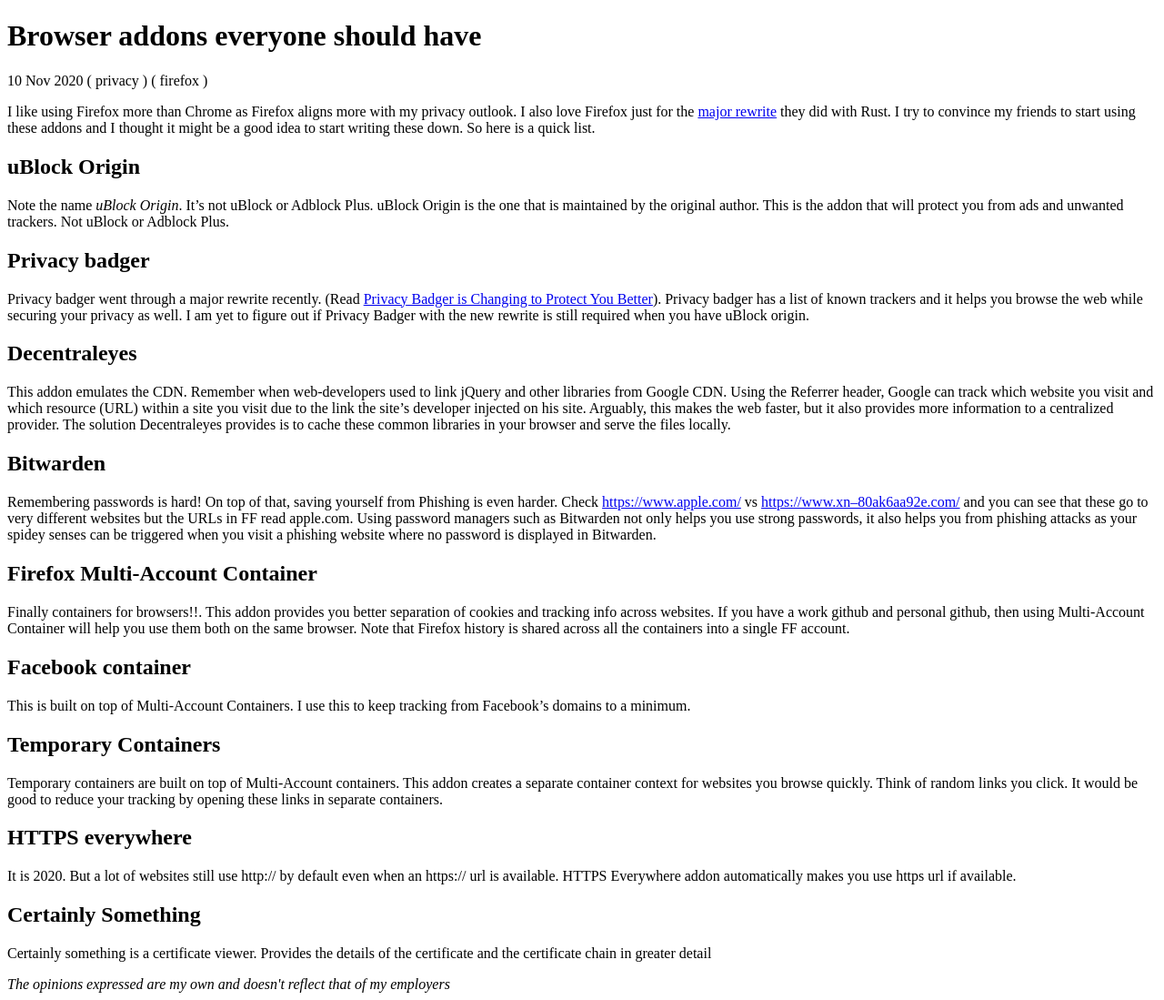
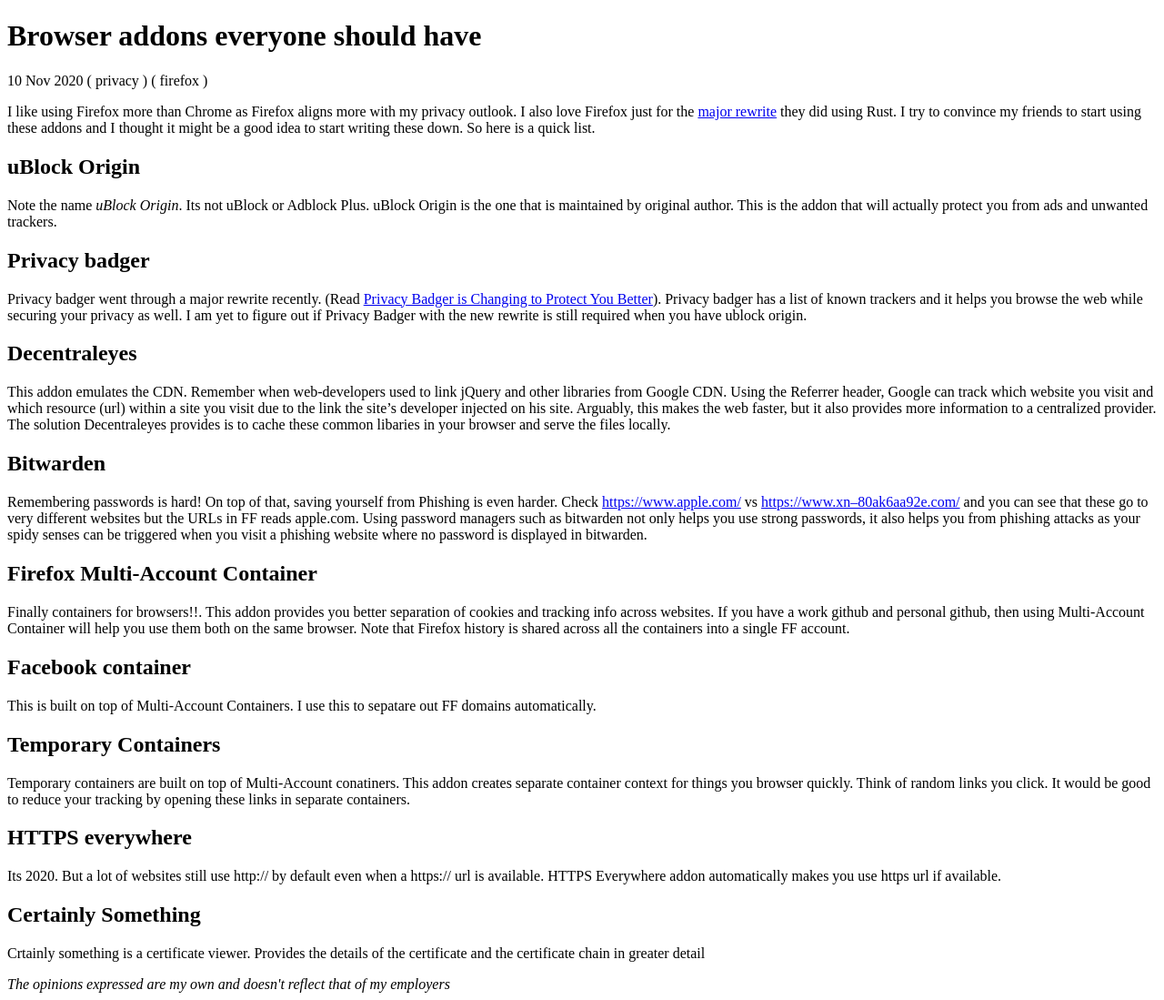
Before and after one commit to algorithmcardboard/anirudhanrajagopalan.com, a Jekyll site: the page built from _posts/2020-11-09-browser-addons-everyone-should-have.markdown, in a window 1280 px wide. Shown: the whole page at 91% size. Built offline with Jekyll 4.4.1, drawn with Linux system fonts in a browser that asks for light colours.

```diff
--- a/_posts/2020-11-09-browser-addons-everyone-should-have.markdown
+++ b/_posts/2020-11-09-browser-addons-everyone-should-have.markdown
@@ -5,36 +5,33 @@ date:   2020-11-09 23:44:33 -0600
 tags: [privacy, firefox]
 ---
 
-I like using Firefox more than Chrome as Firefox aligns more with my privacy outlook. I also love Firefox just for the [major rewrite](https://bholley.net/blog/2017/stylo.html) they did with Rust. I try to convince my friends to start using these addons and I thought it might be a good idea to start writing these down. So here is a quick list.
+I like using Firefox more than Chrome as Firefox aligns more with my privacy outlook.  I also love Firefox just for the [major rewrite](https://bholley.net/blog/2017/stylo.html) they did using Rust.  I try to convince my friends to start using these addons and I thought it might be a good idea to start writing these down.  So here is a quick list.
 
 
 ## uBlock Origin
-Note the name *uBlock Origin*. It's not uBlock or Adblock Plus. uBlock Origin is the one that is maintained by the original author. This is the addon that will protect you from ads and unwanted trackers.  Not uBlock or Adblock Plus.
-
+Note the name *uBlock Origin*.  Its not uBlock or Adblock Plus.  uBlock Origin is the one that is maintained by original author.  This is the addon that will actually protect you from ads and unwanted trackers.
 
 ## Privacy badger
-Privacy badger went through a major rewrite recently. (Read [Privacy Badger is Changing to Protect You Better](https://www.eff.org/deeplinks/2020/10/privacy-badger-changing-protect-you-better)). Privacy badger has a list of known trackers and it helps you browse the web while securing your privacy as well. I am yet to figure out if Privacy Badger with the new rewrite is still required when you have uBlock origin.
+Privacy badger went through a major rewrite recently.  (Read [Privacy Badger is Changing to Protect You Better](https://www.eff.org/deeplinks/2020/10/privacy-badger-changing-protect-you-better)).  Privacy badger has a list of known trackers and it helps you browse the web while securing your privacy as well.  I am yet to figure out if Privacy Badger with the new rewrite is still required when you have ublock origin.
 
 
 ## Decentraleyes
-This addon emulates the CDN. Remember when web-developers used to link jQuery and other libraries from Google CDN. Using the Referrer header, Google can track which website you visit and which resource (URL) within a site you visit due to the link the site’s developer injected on his site. Arguably, this makes the web faster, but it also provides more information to a centralized provider. The solution Decentraleyes provides is to cache these common libraries in your browser and serve the files locally.
+This addon emulates the CDN.  Remember when web-developers used to link jQuery and other libraries from Google CDN.  Using the Referrer header, Google can track which website you visit and which resource (url) within a site you visit due to the link the site's developer injected on his site.  Arguably, this makes the web faster, but it also provides more information to a centralized provider.  The solution Decentraleyes provides is to cache these common libaries in your browser and serve the files locally.
 
 ## Bitwarden
-Remembering passwords is hard! On top of that, saving yourself from Phishing is even harder. Check [https://www.apple.com/](https://www.apple.com/) vs [https://www.xn--80ak6aa92e.com/](https://www.xn--80ak6aa92e.com/) and you can see that these go to very different websites but the URLs in FF read apple.com. Using password managers such as Bitwarden not only helps you use strong passwords, it also helps you from phishing attacks as your spidey senses can be triggered when you visit a phishing website where no password is displayed in Bitwarden.
-
+Remembering passwords is hard!  On top of that, saving yourself from Phishing is even harder.  Check [https://www.apple.com/](https://www.apple.com/) vs [https://www.xn--80ak6aa92e.com/](https://www.xn--80ak6aa92e.com/) and you can see that these go to very different websites but the URLs in FF reads apple.com.  Using password managers such as bitwarden not only helps you use strong passwords, it also helps you from phishing attacks as your spidy senses can be triggered when you visit a phishing website where no password is displayed in bitwarden.
 
 ## Firefox Multi-Account Container
-Finally containers for browsers!!. This addon provides you better separation of cookies and tracking info across websites. If you have a work github and personal github, then using Multi-Account Container will help you use them both on the same browser. Note that Firefox history is shared across all the containers into a single FF account.
+Finally containers for browsers!!.  This addon provides you better separation of cookies and tracking info across websites.  If you have a work github and personal github, then using Multi-Account Container will help you use them both on the same browser.  Note that Firefox history is shared across all the containers into a single FF account.
 
 ## Facebook container
-This is built on top of Multi-Account Containers. I use this to keep tracking from Facebook's domains to a minimum.
-
+This is built on top of Multi-Account Containers.  I use this to sepatare out FF domains automatically.
 
 ## Temporary Containers
-Temporary containers are built on top of Multi-Account containers. This addon creates a separate container context for websites you browse quickly. Think of random links you click. It would be good to reduce your tracking by opening these links in separate containers.
+Temporary containers are built on top of Multi-Account conatiners.  This addon creates separate container context for things you browser quickly.  Think of random links you click.  It would be good to reduce your tracking by opening these links in separate containers.
 
 ## HTTPS everywhere
-It is 2020. But a lot of websites still use http:// by default even when an https:// url is available. HTTPS Everywhere addon automatically makes you use https url if available.
+Its 2020.  But a lot of websites still use http:// by default even when a https:// url is available.  HTTPS Everywhere addon automatically makes you use https url if available.
 
 ## Certainly Something
-Certainly something is a certificate viewer. Provides the details of the certificate and the certificate chain in greater detail
+Crtainly something is a certificate viewer.  Provides the details of the certificate and the certificate chain in greater detail
```
Also changed, not shown: 14 other files.
